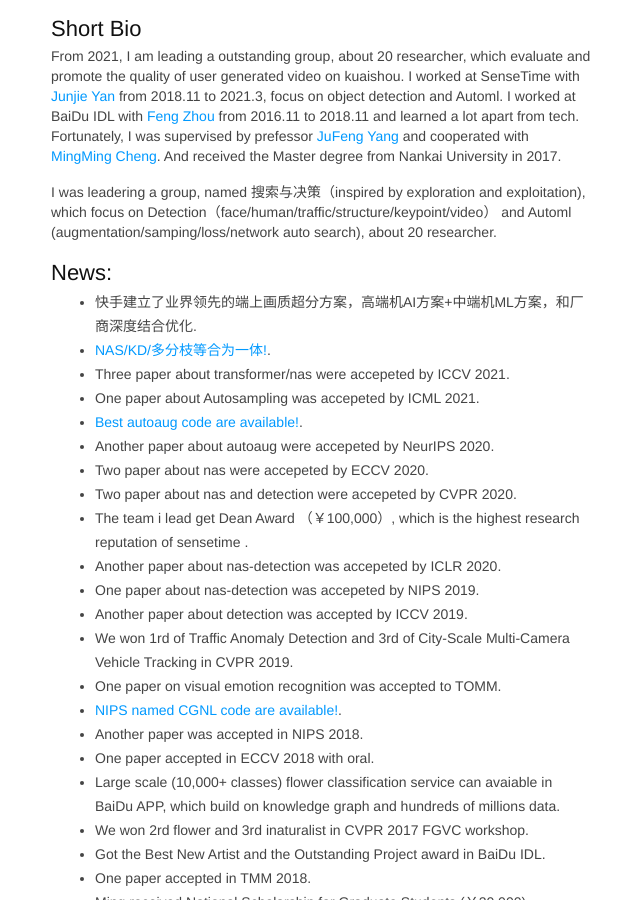
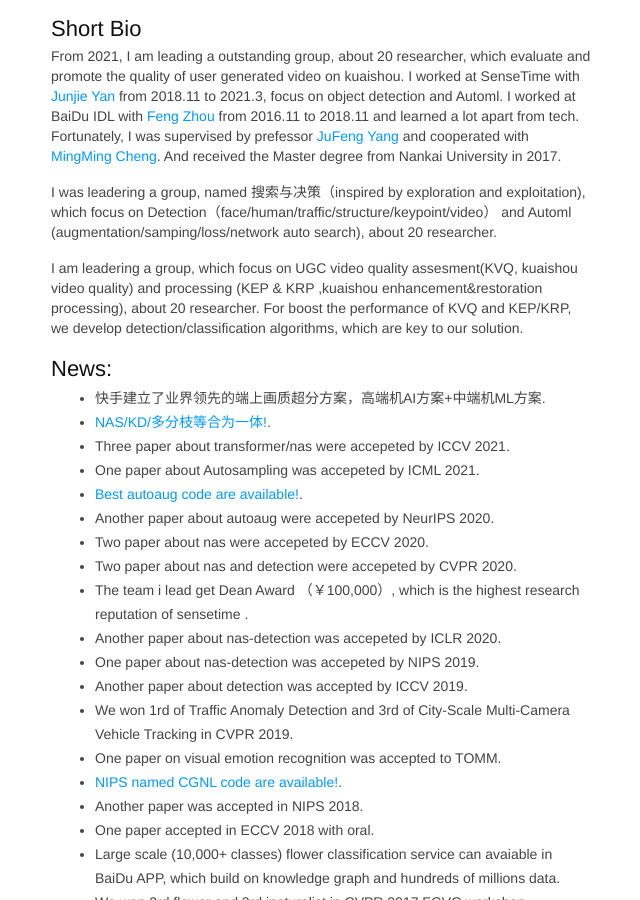
Before and after one commit to msunming/msunming.github.io, a Jekyll site: the page index.html, which Jekyll copies as it is, in a window 1280 px wide and 900 px high, scrolled down 436 px. Shown: the whole window, without its empty margins (109-749 px from the left). Built offline with Jekyll 4.4.1, drawn with Linux system fonts in a browser that asks for light colours.

Commit message:
Update index.html

```diff
--- a/index.html
+++ b/index.html
@@ -459,10 +459,14 @@ pre .markdown .emphasis {
 		<p>
 			I was leadering a group, named 搜索与决策（inspired by exploration and exploitation), which focus on Detection（face/human/traffic/structure/keypoint/video） and Automl (augmentation/samping/loss/network auto search), about 20 researcher.
 		</p>
+		<p>
+			I am leadering a group,  which focus on UGC video quality assesment(KVQ, kuaishou video quality) and processing (KEP & KRP ,kuaishou enhancement&restoration processing), about 20 researcher.
+			For boost the performance of KVQ and KEP/KRP, we develop detection/classification algorithms, which are key to our solution.
+		</p>
 
 	        <h2>News:</h2>
 		<ul>
-	    <li> 快手建立了业界领先的端上画质超分方案，高端机AI方案+中端机ML方案，和厂商深度结合优化.</li>
+	    <li> 快手建立了业界领先的端上画质超分方案，高端机AI方案+中端机ML方案.</li>
 	    <li><a href=" https://mp.weixin.qq.com/s/c0VxPw3uVoWpelsYtn8wEg"> NAS/KD/多分枝等合为一体!</a>.</li>
 	    <li> Three paper about transformer/nas were accepeted by ICCV 2021.</li>
 	    <li> One paper about Autosampling was accepeted by ICML 2021.</li>
```
